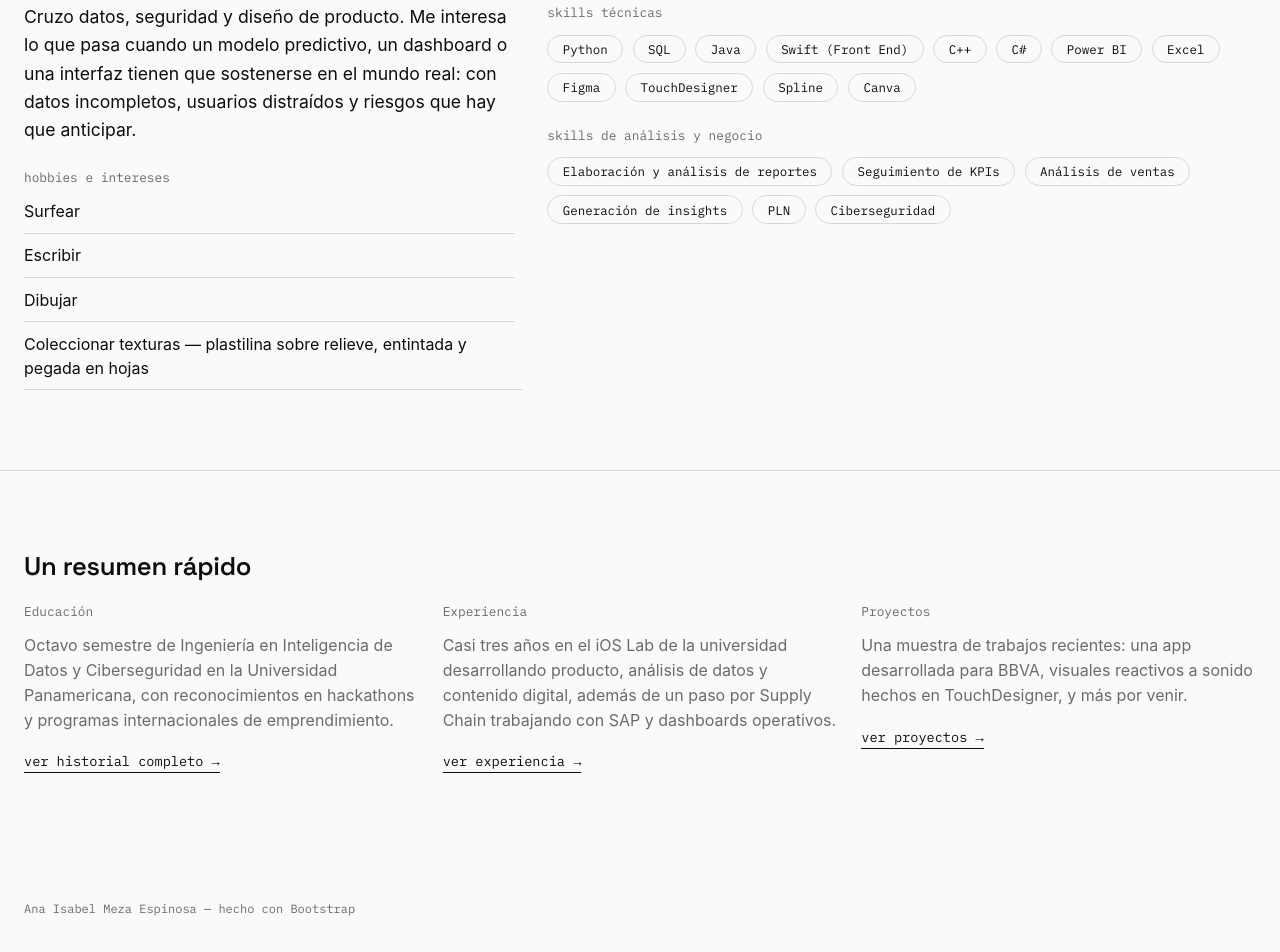
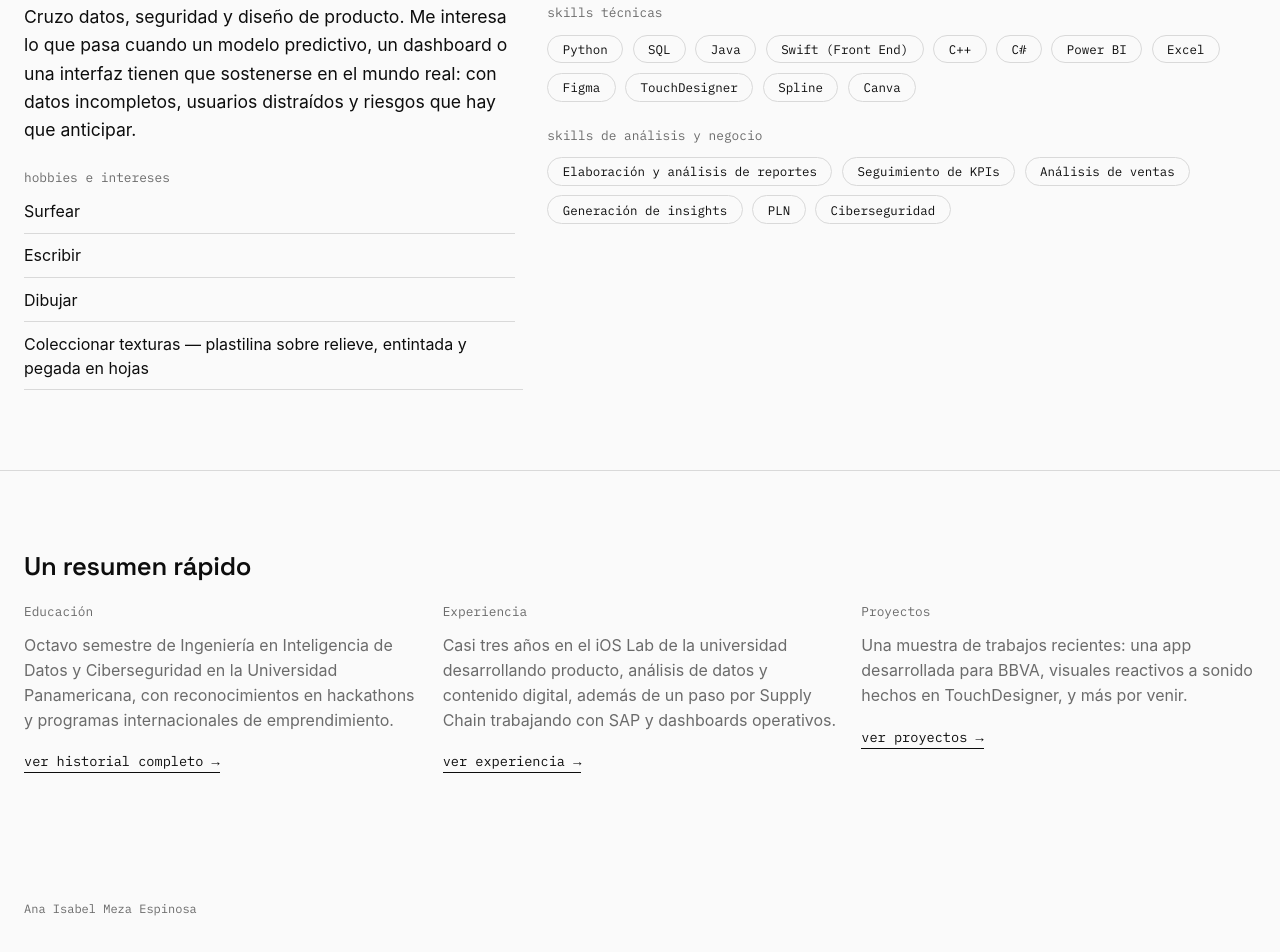
Before and after one commit to isaaMza/portafolio_DAW, a plain HTML site: page index.html in a window 1280 px wide. Shown: the part 844-1796 px from the top of the page. Drawn offline with nearby package versions, Linux system fonts and the light colour scheme.

Commit message:
Cambio en un texto en index

```diff
--- a/index.html
+++ b/index.html
@@ -116,7 +116,7 @@
 
     <footer class="site-footer">
       <div class="container-fluid px-4">
-        <p>Ana Isabel Meza Espinosa — hecho con Bootstrap</p>
+        <p>Ana Isabel Meza Espinosa</p>
       </div>
     </footer>
 
```
Also changed, not shown: 1 other file.
